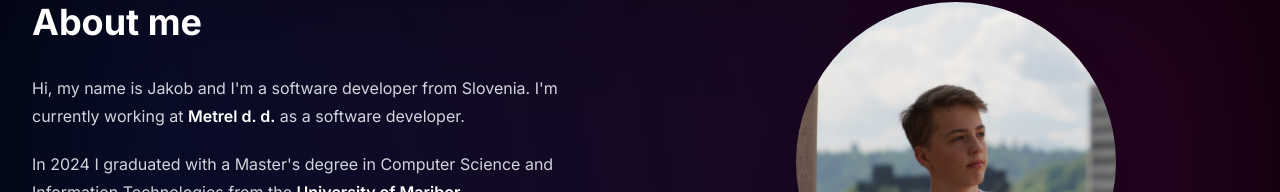
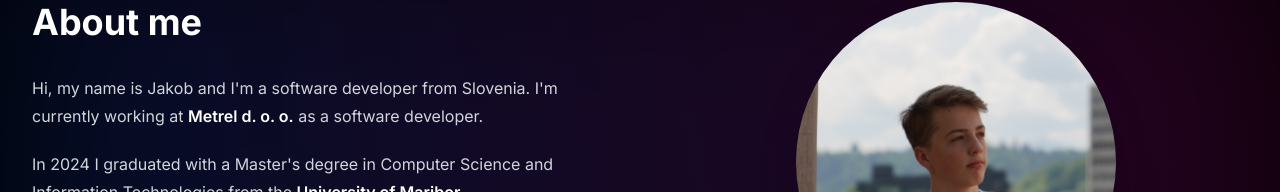
Before and after one commit to jakobkordez/jkob.cc, a Next.js app: page / in a window 1280 px wide. Shown: the part 90-282 px from the top of the page. Built offline with nearby package versions, Linux system fonts and the light colour scheme.

Commit message:
Change job

```diff
--- a/src/app/page.tsx
+++ b/src/app/page.tsx
@@ -16,8 +16,8 @@ export default function Home() {
         <p>
           Hi, my name is Jakob and I&apos;m a software developer from Slovenia.
           I&apos;m currently working at{' '}
-          <strong className="inline-block">Metrel d. d.</strong> as a software
-          developer.
+          <strong className="inline-block">Metrel d. o. o.</strong> as a
+          software developer.
         </p>
         <p>
           In 2024 I graduated with a Master&apos;s degree in Computer Science
```
